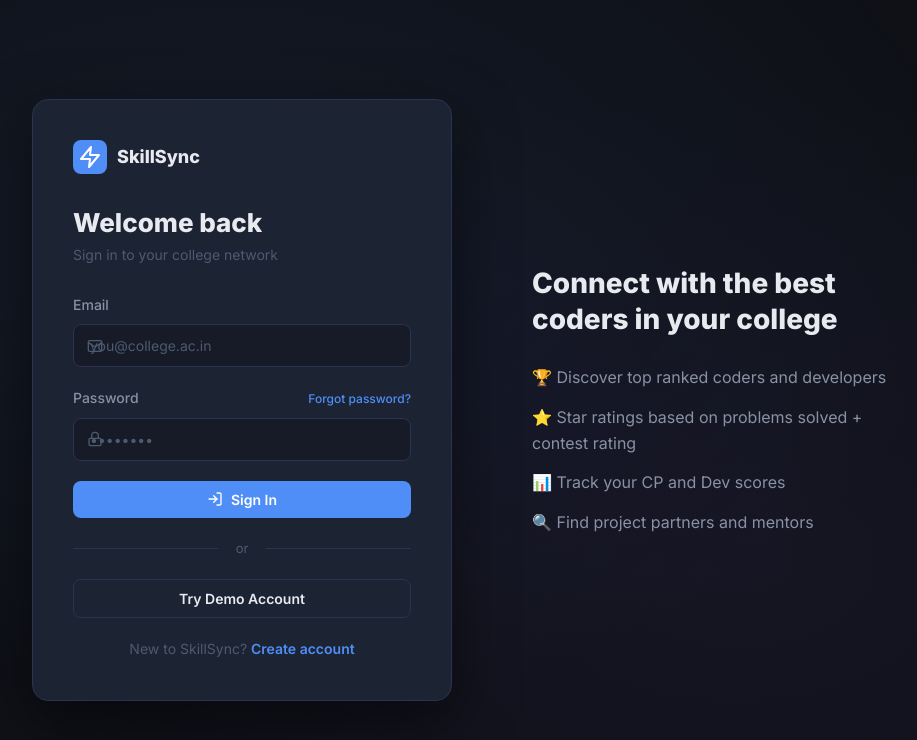
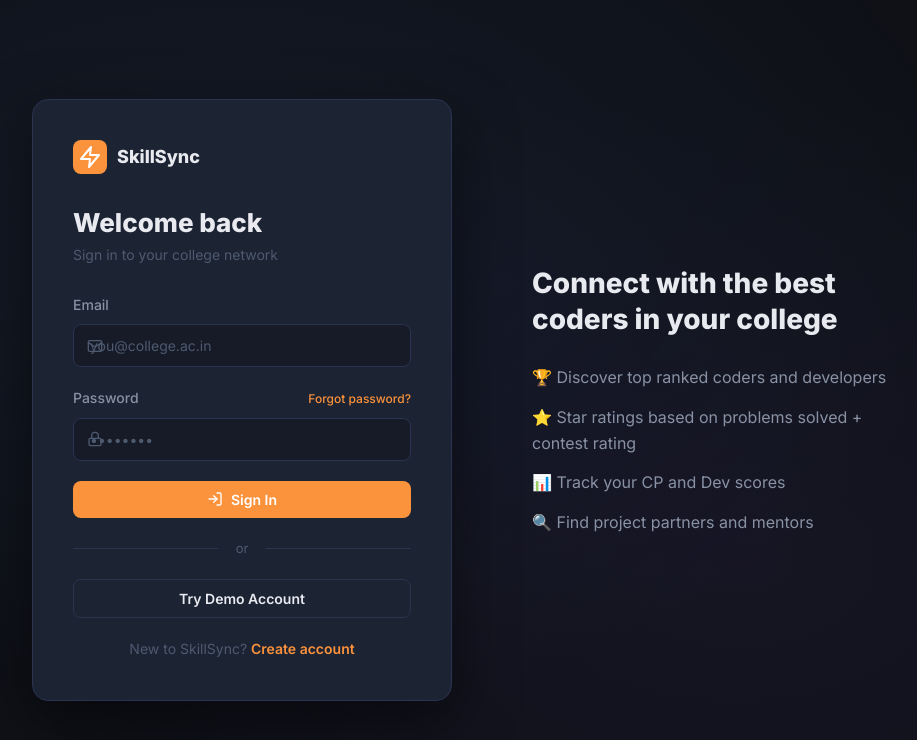
Before and after one commit to ssaattyyamm/SkillSync, a React (Create React App) app in the folder client/: page /login in a window 1280 px wide. Shown: the top 740 px of the page, without its empty margins (158-1075 px from the left). Built offline with nearby package versions, Linux system fonts and the light colour scheme.

Commit message:
orange theme

```diff
--- a/client/src/index.css
+++ b/client/src/index.css
@@ -7,9 +7,9 @@
   --bg-hover: #212840;
   --border: #2a3350;
   --border-light: #1e2a40;
-  --accent: #4f8ef7;
-  --accent-hover: #3d7af5;
-  --accent-glow: rgba(79, 142, 247, 0.15);
+  --accent: #fb923c;
+  --accent-hover: #f97316;
+  --accent-glow: rgba(251, 146, 60, 0.15);
   --success: #10b981;
   --warning: #f59e0b;
   --danger: #ef4444;
```
